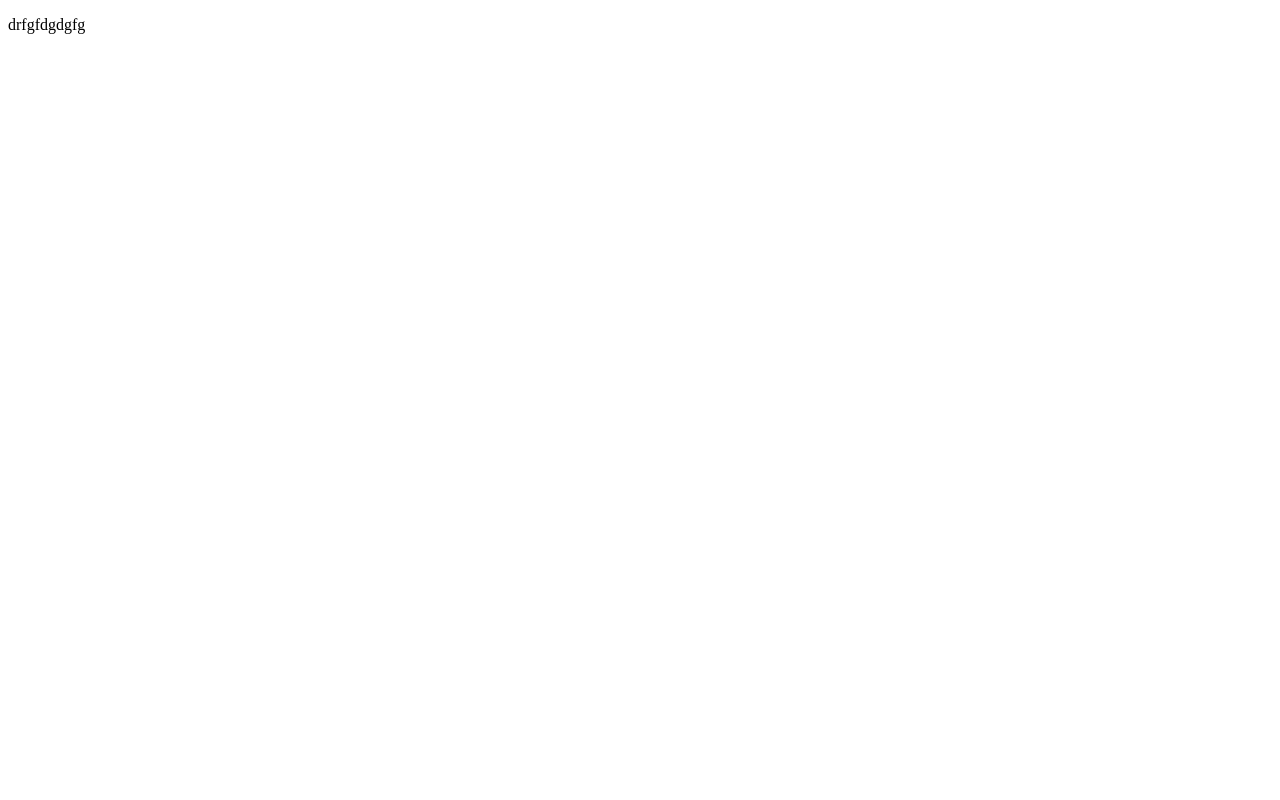
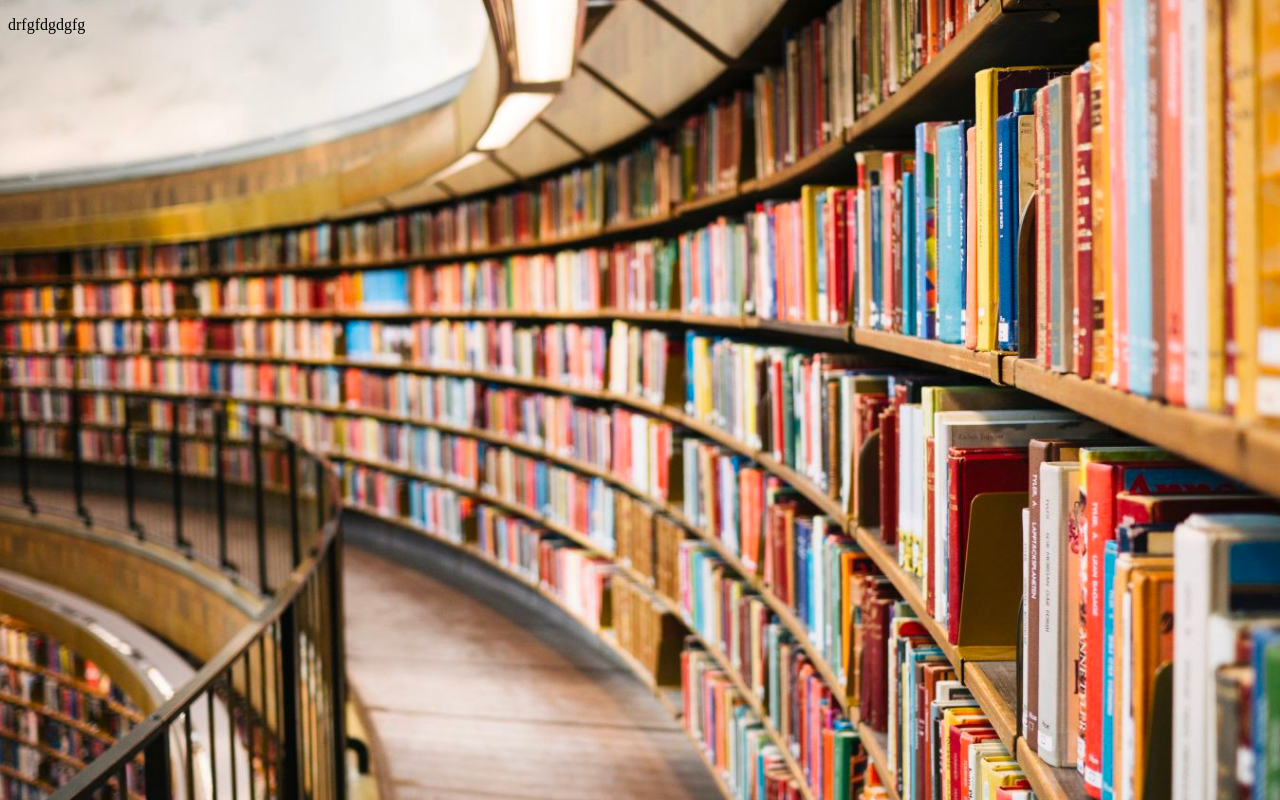
Before and after one commit to zemanjirka/sinem1, a plain HTML site: page index.html in a window 1280 px wide. Drawn offline with nearby package versions, Linux system fonts and the light colour scheme.

Commit message:
smal initial adjustements

```diff
--- a/assets/CSS/style.css
+++ b/assets/CSS/style.css
@@ -0,0 +1,4 @@
+.backg {
+    background-image: url("../images/books.png");
+    background-size: cover;
+}
--- a/index.html
+++ b/index.html
@@ -1,5 +1,5 @@
 <!DOCTYPE html>
-<html lang="en"></html>
+<html lang="en">
     <head>
         <meta charset="UTF-8">
         <meta name="viewport" content="width=device-width, initial-scale=1.0">
@@ -7,9 +7,9 @@
         <script src="https://cdnjs.cloudflare.com/ajax/libs/bootstrap/5.1.1/js/bootstrap.min.js" integrity="sha512-ewfXo9Gq53e1q1+WDTjaHAGZ8UvCWq0eXONhwDuIoaH8xz2r96uoAYaQCm1oQhnBfRXrvJztNXFsTloJfgbL5Q==" crossorigin="anonymous" referrerpolicy="no-referrer"></script>
         <link rel="stylesheet" href="assets/css/style.css">
         <title>Sonmez & Sonmez</title>
-        <link rel="shortcut icon" type="image/png" href="assets/images/favicon.png"/>
+        <link rel="shortcut icon" type="image/png" href="assets/images/favicon2.png"/>
     </head>
-    <body>
+    <body class="backg">
         <header>
         </header>
         <section>
```
Also changed, not shown: assets/images/books.png (added), assets/images/favicon.png (deleted), assets/images/favicon1.png (deleted), assets/images/favicon2.png (added).
